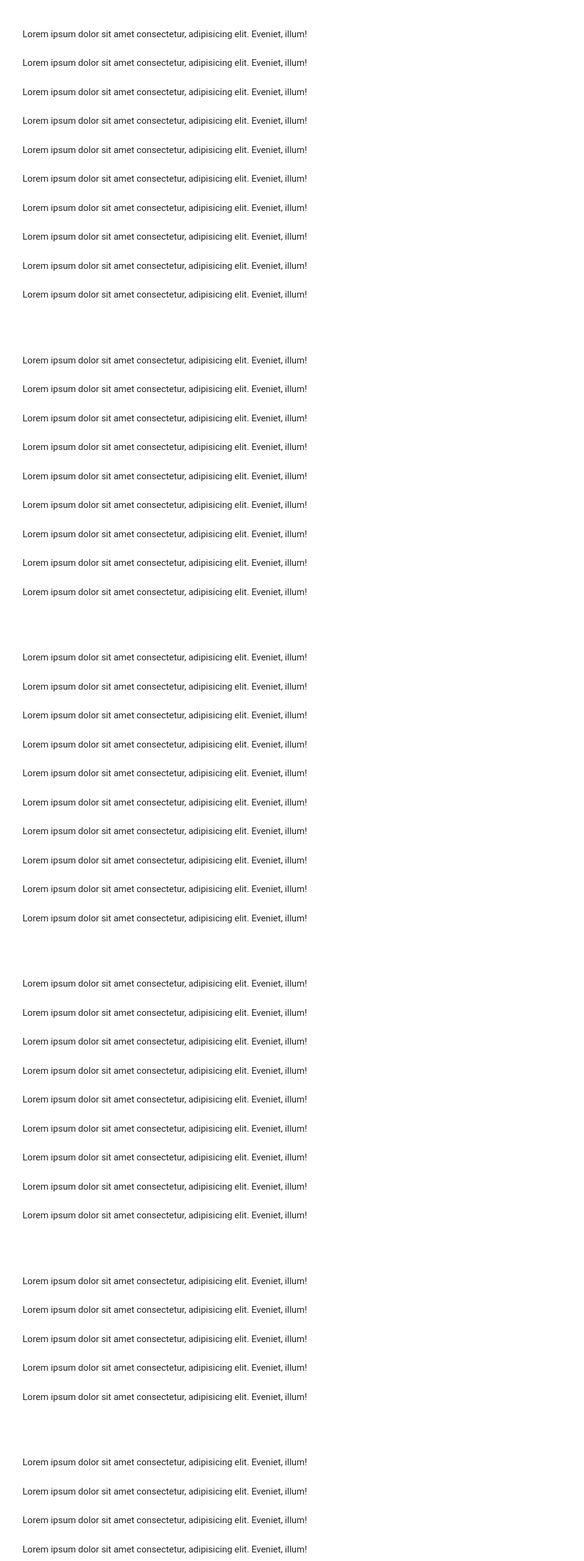
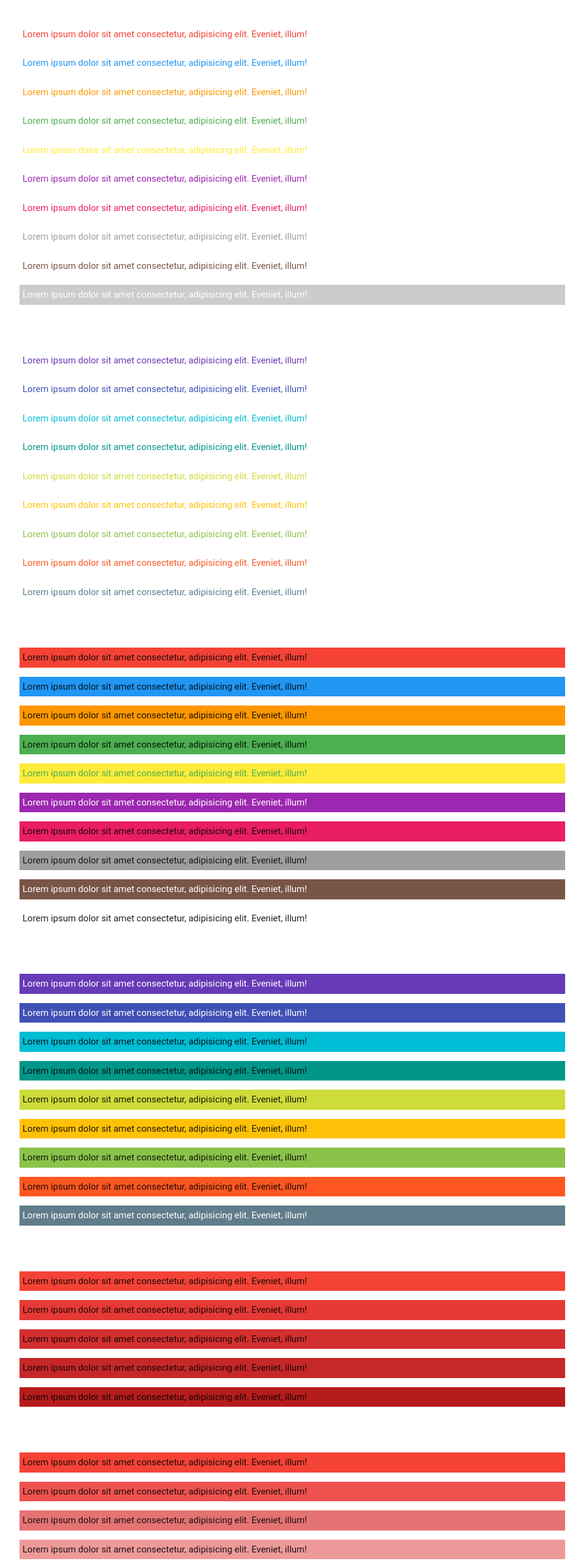
Before and after one commit to M00ri/Materialize_Projects, a plain HTML site: page sandbox/2_2_colors.html in a window 1280 px wide. Shown: the part 240-2800 px from the top of the page at 61% size, without its empty margins (160-1119 px from the left). Drawn offline with nearby package versions, Linux system fonts and the light colour scheme; a web font is replaced by a local one.

Commit message:
sandbox typography and colors

```diff
--- a/sandbox/2_2_colors.html
+++ b/sandbox/2_2_colors.html
@@ -115,43 +115,43 @@
       <!-- TEXT COLORS -->
 
       <!-- STANDARD COLORS -->
-      <p>
+      <p class="red-text">
         Lorem ipsum dolor sit amet consectetur, adipisicing elit. Eveniet,
         illum!
       </p>
-      <p>
+      <p class="blue-text">
         Lorem ipsum dolor sit amet consectetur, adipisicing elit. Eveniet,
         illum!
       </p>
-      <p>
+      <p class="orange-text">
         Lorem ipsum dolor sit amet consectetur, adipisicing elit. Eveniet,
         illum!
       </p>
-      <p>
+      <p class="green-text">
         Lorem ipsum dolor sit amet consectetur, adipisicing elit. Eveniet,
         illum!
       </p>
-      <p>
+      <p class="yellow-text">
         Lorem ipsum dolor sit amet consectetur, adipisicing elit. Eveniet,
         illum!
       </p>
-      <p>
+      <p class="purple-text">
         Lorem ipsum dolor sit amet consectetur, adipisicing elit. Eveniet,
         illum!
       </p>
-      <p>
+      <p class="pink-text">
         Lorem ipsum dolor sit amet consectetur, adipisicing elit. Eveniet,
         illum!
       </p>
-      <p>
+      <p class="grey-text">
         Lorem ipsum dolor sit amet consectetur, adipisicing elit. Eveniet,
         illum!
       </p>
-      <p>
+      <p class="brown-text">
         Lorem ipsum dolor sit amet consectetur, adipisicing elit. Eveniet,
         illum!
       </p>
-      <p>
+      <p class="white-text" style="background: #ccc">
         Lorem ipsum dolor sit amet consectetur, adipisicing elit. Eveniet,
         illum!
       </p>
@@ -160,39 +160,39 @@
       <br />
 
       <!-- LESS COMMON COLORS -->
-      <p>
+      <p class="deep-purple-text">
         Lorem ipsum dolor sit amet consectetur, adipisicing elit. Eveniet,
         illum!
       </p>
-      <p>
+      <p class="indigo-text">
         Lorem ipsum dolor sit amet consectetur, adipisicing elit. Eveniet,
         illum!
       </p>
-      <p>
+      <p class="cyan-text">
         Lorem ipsum dolor sit amet consectetur, adipisicing elit. Eveniet,
         illum!
       </p>
-      <p>
+      <p class="teal-text">
         Lorem ipsum dolor sit amet consectetur, adipisicing elit. Eveniet,
         illum!
       </p>
-      <p>
+      <p class="lime-text">
         Lorem ipsum dolor sit amet consectetur, adipisicing elit. Eveniet,
         illum!
       </p>
-      <p>
+      <p class="amber-text">
         Lorem ipsum dolor sit amet consectetur, adipisicing elit. Eveniet,
         illum!
       </p>
-      <p>
+      <p class="light-green-text">
         Lorem ipsum dolor sit amet consectetur, adipisicing elit. Eveniet,
         illum!
       </p>
-      <p>
+      <p class="deep-orange-text">
         Lorem ipsum dolor sit amet consectetur, adipisicing elit. Eveniet,
         illum!
       </p>
-      <p>
+      <p class="blue-grey-text">
         Lorem ipsum dolor sit amet consectetur, adipisicing elit. Eveniet,
         illum!
       </p>
@@ -203,43 +203,43 @@
       <!-- BACKGROUND COLORS -->
 
       <!-- Standard Colors -->
-      <p>
+      <p class="red">
         Lorem ipsum dolor sit amet consectetur, adipisicing elit. Eveniet,
         illum!
       </p>
-      <p>
+      <p class="blue">
         Lorem ipsum dolor sit amet consectetur, adipisicing elit. Eveniet,
         illum!
       </p>
-      <p>
+      <p class="orange">
         Lorem ipsum dolor sit amet consectetur, adipisicing elit. Eveniet,
         illum!
       </p>
-      <p>
+      <p class="green">
         Lorem ipsum dolor sit amet consectetur, adipisicing elit. Eveniet,
         illum!
       </p>
-      <p>
+      <p class="yellow green-text">
         Lorem ipsum dolor sit amet consectetur, adipisicing elit. Eveniet,
         illum!
       </p>
-      <p>
+      <p class="purple white-text">
         Lorem ipsum dolor sit amet consectetur, adipisicing elit. Eveniet,
         illum!
       </p>
-      <p>
+      <p class="pink">
         Lorem ipsum dolor sit amet consectetur, adipisicing elit. Eveniet,
         illum!
       </p>
-      <p>
+      <p class="grey">
         Lorem ipsum dolor sit amet consectetur, adipisicing elit. Eveniet,
         illum!
       </p>
-      <p>
+      <p class="brown white-text">
         Lorem ipsum dolor sit amet consectetur, adipisicing elit. Eveniet,
         illum!
       </p>
-      <p>
+      <p class="white">
         Lorem ipsum dolor sit amet consectetur, adipisicing elit. Eveniet,
         illum!
       </p>
@@ -248,39 +248,39 @@
       <br />
 
       <!-- Less Common Colors -->
-      <p>
+      <p class="deep-purple white-text">
         Lorem ipsum dolor sit amet consectetur, adipisicing elit. Eveniet,
         illum!
       </p>
-      <p>
+      <p class="indigo white-text">
         Lorem ipsum dolor sit amet consectetur, adipisicing elit. Eveniet,
         illum!
       </p>
-      <p>
+      <p class="cyan">
         Lorem ipsum dolor sit amet consectetur, adipisicing elit. Eveniet,
         illum!
       </p>
-      <p>
+      <p class="teal">
         Lorem ipsum dolor sit amet consectetur, adipisicing elit. Eveniet,
         illum!
       </p>
-      <p>
+      <p class="lime">
         Lorem ipsum dolor sit amet consectetur, adipisicing elit. Eveniet,
         illum!
       </p>
-      <p>
+      <p class="amber">
         Lorem ipsum dolor sit amet consectetur, adipisicing elit. Eveniet,
         illum!
       </p>
-      <p>
+      <p class="light-green">
         Lorem ipsum dolor sit amet consectetur, adipisicing elit. Eveniet,
         illum!
       </p>
-      <p>
+      <p class="deep-orange">
         Lorem ipsum dolor sit amet consectetur, adipisicing elit. Eveniet,
         illum!
       </p>
-      <p>
+      <p class="blue-grey white-text">
         Lorem ipsum dolor sit amet consectetur, adipisicing elit. Eveniet,
         illum!
       </p>
@@ -290,23 +290,23 @@
 
       <!-- DARKEN -->
 
-      <p>
+      <p class="red">
         Lorem ipsum dolor sit amet consectetur, adipisicing elit. Eveniet,
         illum!
       </p>
-      <p>
+      <p class="red darken-1">
         Lorem ipsum dolor sit amet consectetur, adipisicing elit. Eveniet,
         illum!
       </p>
-      <p>
+      <p class="red darken-2">
         Lorem ipsum dolor sit amet consectetur, adipisicing elit. Eveniet,
         illum!
       </p>
-      <p>
+      <p class="red darken-3">
         Lorem ipsum dolor sit amet consectetur, adipisicing elit. Eveniet,
         illum!
       </p>
-      <p>
+      <p class="red darken-4">
         Lorem ipsum dolor sit amet consectetur, adipisicing elit. Eveniet,
         illum!
       </p>
@@ -316,23 +316,23 @@
 
       <!-- LIGHTEN -->
 
-      <p>
+      <p class="red">
         Lorem ipsum dolor sit amet consectetur, adipisicing elit. Eveniet,
         illum!
       </p>
-      <p>
+      <p class="red lighten-1">
         Lorem ipsum dolor sit amet consectetur, adipisicing elit. Eveniet,
         illum!
       </p>
-      <p>
+      <p class="red lighten-2">
         Lorem ipsum dolor sit amet consectetur, adipisicing elit. Eveniet,
         illum!
       </p>
-      <p>
+      <p class="red lighten-3">
         Lorem ipsum dolor sit amet consectetur, adipisicing elit. Eveniet,
         illum!
       </p>
-      <p>
+      <p class="red lighten-4">
         Lorem ipsum dolor sit amet consectetur, adipisicing elit. Eveniet,
         illum!
       </p>
@@ -340,6 +340,9 @@
       <!-- END HERE -->
     </div>
     <!-- ./ CONTAINER END -->
+
+    <!-- MOVE CONTENT UP -->
+    <div style="margin-top: 500px;"></div>
 
     <!-- Import jQuery before materialize.js -->
     <script
@@ -350,11 +353,11 @@
 
     <script>
       $(document).ready(function() {
-        $('.dropdown-button').dropdown({
+        $(".dropdown-button").dropdown({
           constrainWidth: false,
           hover: true,
           belowOrigin: true,
-          alignment: 'left'
+          alignment: "left"
         });
 
         // JAVASCRIPT START HERE //
```
Also changed, not shown: sandbox/2_1_typography.html (+21 -10 lines).
